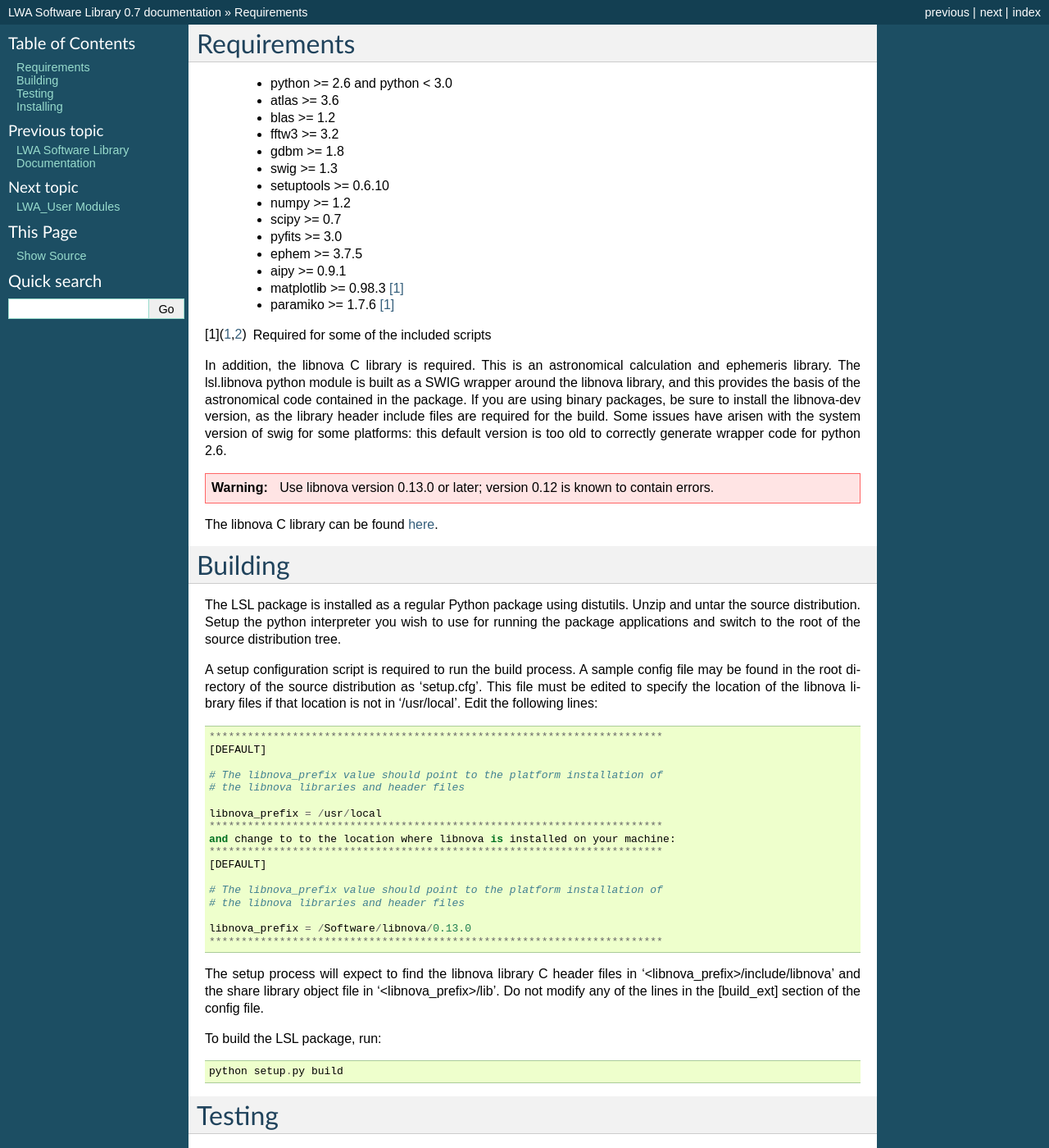
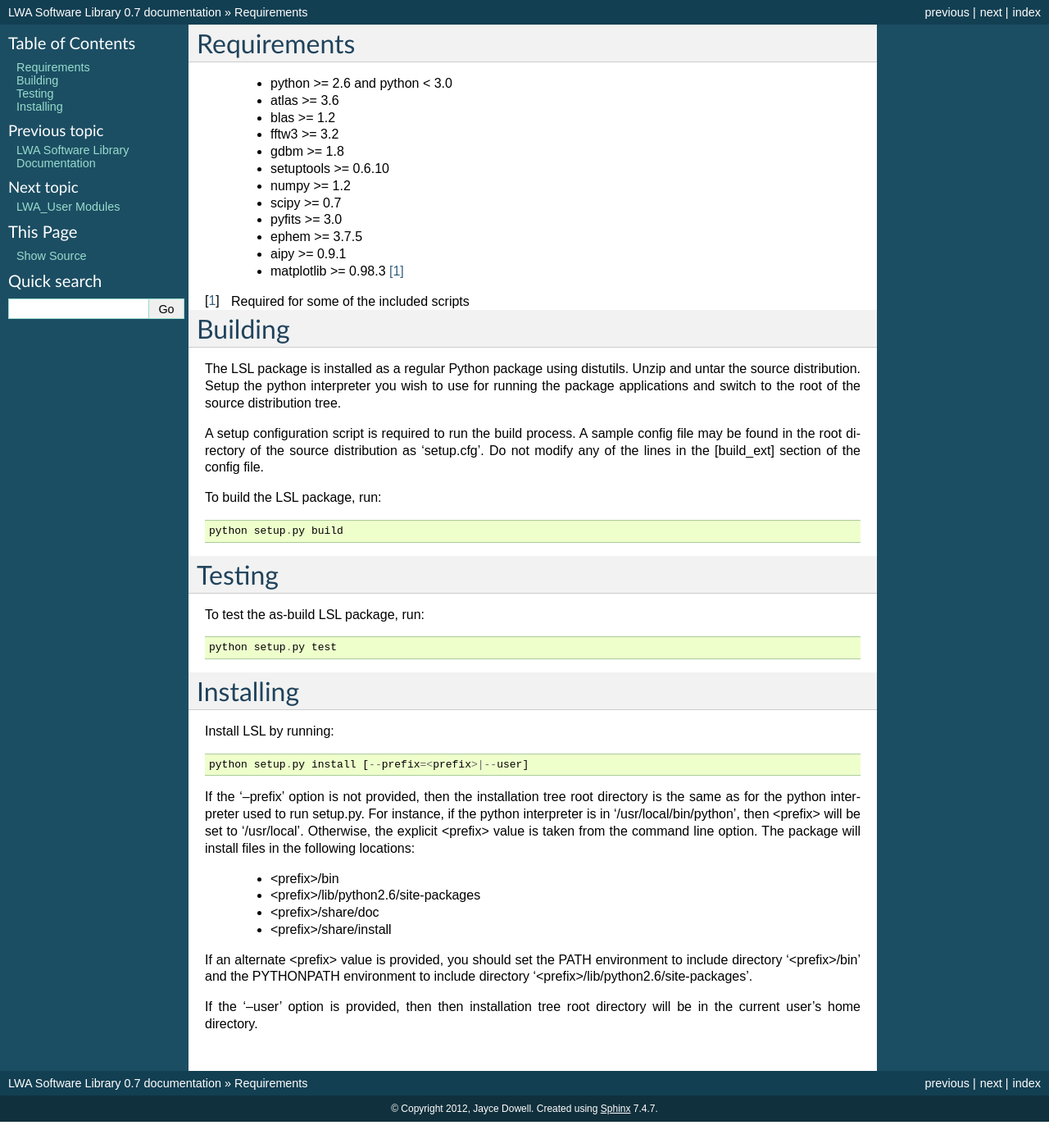
Before and after one commit to lwa-project/lsl, a Sphinx documentation site: the page built from doc/source/install.rst, in a window 1280 px wide and 1400 px high. Shown: the whole window at 82% size. Built offline with Sphinx 7.4.7, drawn with Linux system fonts in a browser that asks for light colours; formulas are drawn with MathJax 3; pages that are not in the unit, such as notebooks, are missing from menus.

Commit message:
Updated the various bits of documentation to reflect the changes over the last couple of days.  There was far more work than those few lines would indicate.  Also, update the description of the lsl.common.stations.LWAStation object to correct the name of the attribute that holds the longitude.

```diff
--- a/doc/source/install.rst
+++ b/doc/source/install.rst
@@ -5,7 +5,6 @@ Requirements
  * blas >= 1.2
  * fftw3 >= 3.2
  * gdbm >= 1.8
- * swig >= 1.3
  * setuptools >= 0.6.10
  * numpy >= 1.2
  * scipy >= 0.7
@@ -13,23 +12,8 @@ Requirements
  * ephem >= 3.7.5
  * aipy >= 0.9.1
  * matplotlib >= 0.98.3 [1]_
- * paramiko >= 1.7.6 [1]_
 
 .. [1] Required for some of the included scripts
-
-In addition, the libnova C library is required.  This is an astronomical
-calculation and ephemeris library.  The lsl.libnova python module is built
-as a SWIG wrapper around the libnova library, and this provides the basis
-of the astronomical code contained in the package.  If you are using binary
-packages, be sure to install the libnova-dev version, as the library header
-include files are required for the build.  Some issues have arisen with the
-system version of swig for some platforms: this default version is too old
-to correctly generate wrapper code for python 2.6.
-
-.. warning::
-	Use libnova version 0.13.0 or later; version 0.12 is known to contain errors.
-
-The libnova C library can be found `here <http://libnova.sourceforge.net/>`_.
 
 Building
 ========
@@ -40,32 +24,8 @@ the source distribution tree.
 
 A setup configuration script is required to run the build process.  A sample
 config file may be found in the root directory of the source distribution as
-'setup.cfg'.  This file must be edited to specify the location of the
-libnova library files if that location is not in '/usr/local'.  Edit the
-following lines::
-
-	***********************************************************************
-	[DEFAULT]
-
-	# The libnova_prefix value should point to the platform installation of
-	# the libnova libraries and header files
-
-	libnova_prefix = /usr/local
-	***********************************************************************
-	and change to to the location where libnova is installed on your machine:
-	***********************************************************************
-	[DEFAULT]
-
-	# The libnova_prefix value should point to the platform installation of
-	# the libnova libraries and header files
-
-	libnova_prefix = /Software/libnova/0.13.0
-	***********************************************************************
-
-The setup process will expect to find the libnova library C header files in
-'<libnova_prefix>/include/libnova' and the share library object file in
-'<libnova_prefix>/lib'.  Do not modify any of the lines in the [build_ext]
-section of the config file.
+'setup.cfg'.  Do not modify any of the lines in the [build_ext] section of
+the config file.
 
 To build the LSL package, run::
 
--- a/doc/source/lwa_user.rst
+++ b/doc/source/lwa_user.rst
@@ -8,11 +8,9 @@ The lwa_user modules included in LSL are:
 --------------------	-----------------------------------
         Name		       Name		  Version
 ====================	=================	===========
-lwa_user.astro_array	lsl.astro_array		0.2
 lwa_user.astro		lsl.astro		0.2
 lwa_user.catalog	lsl.catalog		0.2
 lwa_user.mathutil	lsl.misc.mathutil	0.1
-lwa_user.nec_util	lsl.sim.nec_util	0.1
 lwa_user.skymap		lsl.skymap		0.2
 lwa_user.transform	lsl.transform		0.2
 ====================	=================	===========
```
Also changed, not shown: 4 other files.
